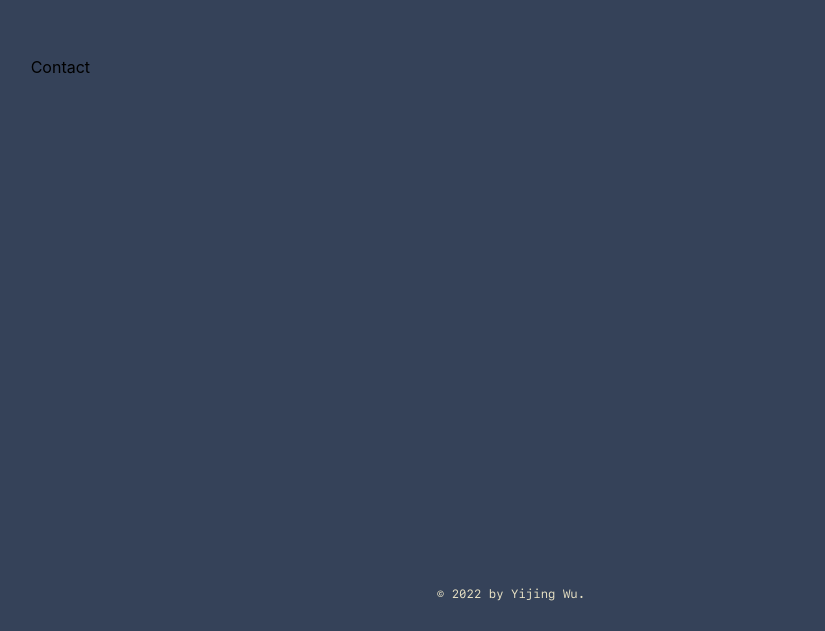
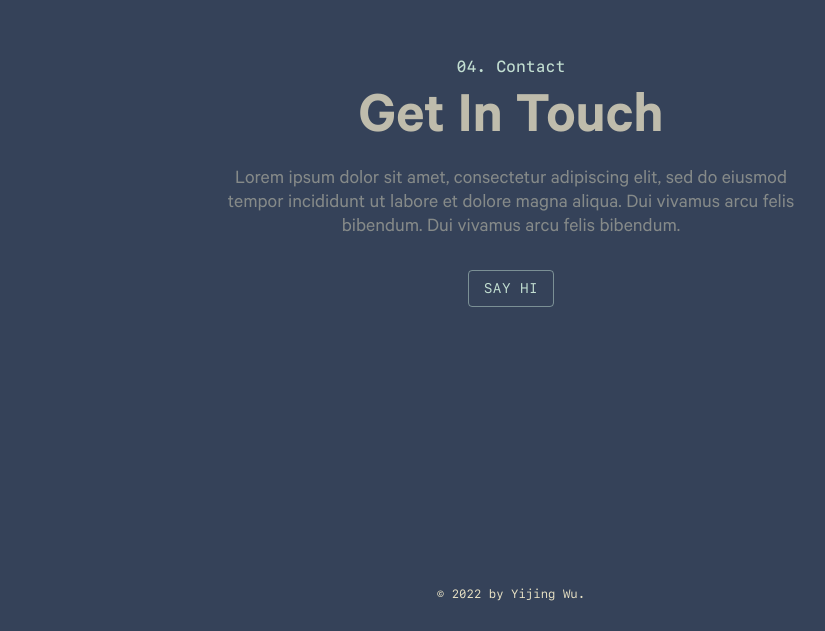
Before and after one commit to yijing-wu/personal-website-v2, a React (Create React App) app: page / in a window 1280 px wide. Shown: the part 2580-3211 px from the top of the page, without its empty margins (129-954 px from the left). Built offline with nearby package versions, Linux system fonts and the light colour scheme.

Commit message:
Contact page

```diff
--- a/src/components/Contact.tsx
+++ b/src/components/Contact.tsx
@@ -1,14 +1,83 @@
 import React from "react";
 
+import Button from "@mui/material/Button";
+import { createTheme, ThemeProvider } from "@mui/material/styles";
+
+import { Text } from "../MyLibrary";
+import {
+  myMilkYellow70Alpha,
+  myMilkYellowC0Alpha,
+  myMintGreen,
+} from "../MyLibrary/MyColors";
+
 function Contact() {
+  const buttonTheme = createTheme({
+    palette: {
+      primary: {
+        main: "#c2ded1",
+      },
+      secondary: {
+        main: "#000000",
+      },
+    },
+  });
+
   return (
     <div
       id="contact"
       style={{
         height: 500,
+        textAlign: "center",
+        marginLeft: 180,
+        marginRight: 180,
       }}
     >
-      Contact
+      <Text
+        style={{
+          fontFamily: "SFMono-Medium",
+          fontSize: 16,
+          color: myMintGreen,
+          marginBottom: 10,
+        }}
+      >
+        {`04. Contact`}
+      </Text>
+
+      <Text
+        style={{
+          fontFamily: "Calibre-Semibold",
+          fontSize: 60,
+          color: myMilkYellowC0Alpha,
+          marginBottom: 10,
+        }}
+      >
+        Get In Touch
+      </Text>
+      <Text
+        style={{
+          fontFamily: "Calibre-Regular",
+          fontSize: 20,
+          color: myMilkYellow70Alpha,
+          marginBottom: 30,
+        }}
+      >
+        Lorem ipsum dolor sit amet, consectetur adipiscing elit, sed do eiusmod
+        tempor incididunt ut labore et dolore magna aliqua. Dui vivamus arcu
+        felis bibendum. Dui vivamus arcu felis bibendum.
+      </Text>
+
+      <ThemeProvider theme={buttonTheme}>
+        <Button
+          variant="outlined"
+          style={{
+            fontFamily: "SFMono-Regular",
+            fontSize: 14,
+          }}
+          href={"mailto:yijingwu.w@gmail.com"}
+        >
+          {"Say Hi"}
+        </Button>
+      </ThemeProvider>
     </div>
   );
 }
```
